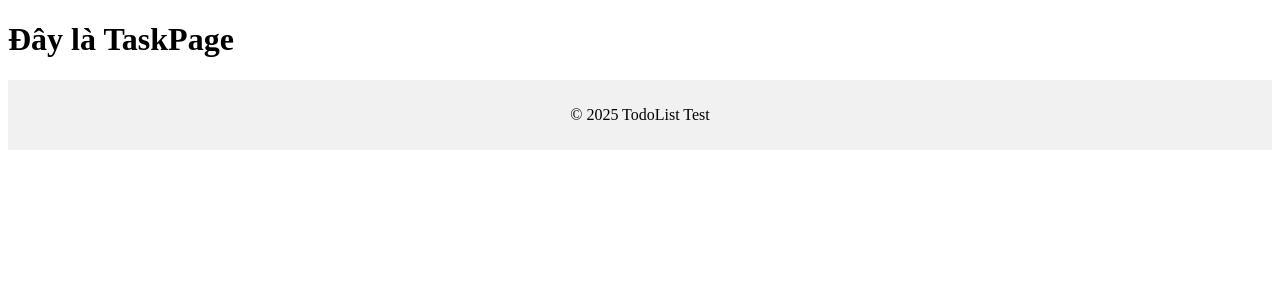
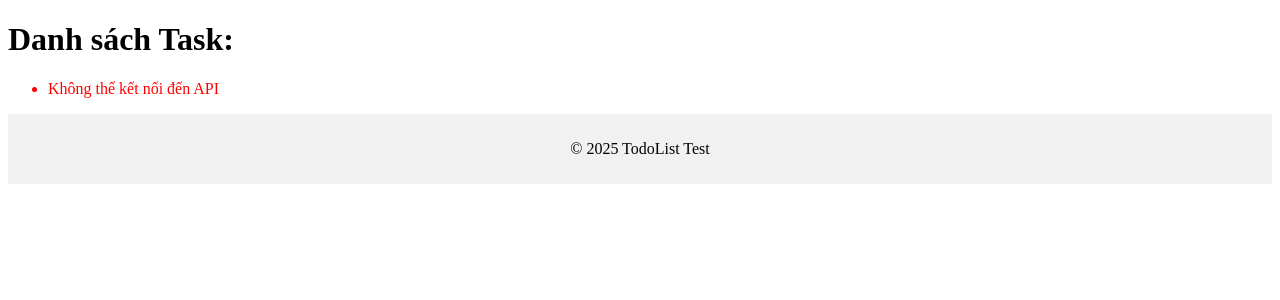
Before and after one commit to q-dat/TodoList-App, a PHP site: page /task in a window 1280 px wide. Shown: the part 66-366 px from the top of the page. Run offline with PHP 8.4, Linux system fonts and the light colour scheme.

Commit message:
chore: handle fecth data

```diff
--- a/app/views/admin/task_manager.php
+++ b/app/views/admin/task_manager.php
@@ -93,11 +93,11 @@
                 </td>
                 <td>
                     <?php if (!empty($task['status']) && $task['status'] === 'done'): ?>
-                        Hoàn thành
+                        Đã hoàn thành
                     <?php elseif ($task['status'] === 'in_progress'): ?>
-                        Đang làm
+                       Đang tiến hành
                     <?php else: ?>
-                        Chưa làm
+                        Chưa hoàn thành
                     <?php endif; ?>
                 </td>
                 <td class="center">
--- a/assets/js/script.js
+++ b/assets/js/script.js
@@ -1,10 +1,21 @@
-fetch("/api/products.php")
-  .then((response) => response.json())
-  .then((products) => {
-    const list = document.getElementById("product-list");
-    products.forEach((product) => {
-      const li = document.createElement("li");
-      li.textContent = product.name;
-      list.appendChild(li);
+document.addEventListener("DOMContentLoaded", function () {
+  const url = "/TodoList-App/api/tasks";
+  const list = document.getElementById("task-list");
+
+  fetch(url)
+    .then((res) => res.json())
+    .then((t) => {
+      list.innerHTML = "";
+      t.data.forEach((task) => {
+        const li = document.createElement("li");
+        const strong = document.createElement("strong");
+        strong.textContent = task.title;
+        list.appendChild(li);
+        li.appendChild(strong);
+      });
+    })
+    .catch((error) => {
+      list.innerHTML = `<li style="color:red;">Không thể kết nối đến API</li>`;
+      console.error("Lỗi khi lấy dữ liệu:", error);
     });
-  });
+});
--- a/pages/task.php
+++ b/pages/task.php
@@ -1,3 +1,3 @@
-<h1>Đây là TaskPage</h1>
+<h1>Danh sách Task:</h1>
 <ul id="task-list"></ul>
-<script src="/assets/js/script.js"></script>
+<script src="./assets/js/script.js"></script>
```
